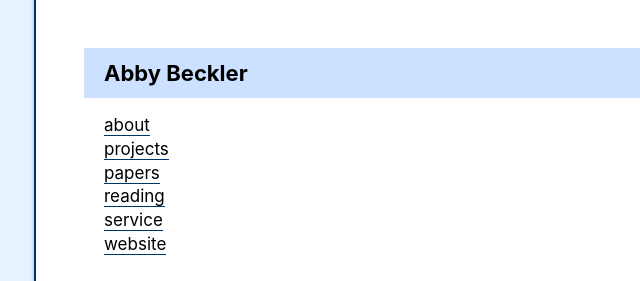
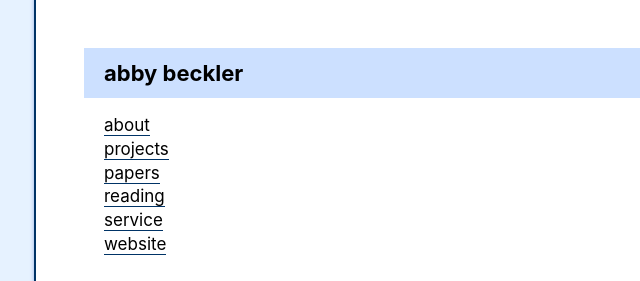
Before and after one commit to abeckler21/website_vibes, a plain HTML site: page index.html in a window 1280 px wide. Shown: the top 281 px of the page, 220-860 px from the left. Drawn offline with Linux system fonts and the light colour scheme.

Commit message:
lwoercased

```diff
--- a/index.html
+++ b/index.html
@@ -11,7 +11,7 @@
     <div id="whiteframe">
       <div id="topspace"></div>
       <div id="header">
-        <strong>Abby Beckler</strong>
+        <strong>abby beckler</strong>
       </div>
       <div id="content">
         <a href="about.html">about</a><br>
```
